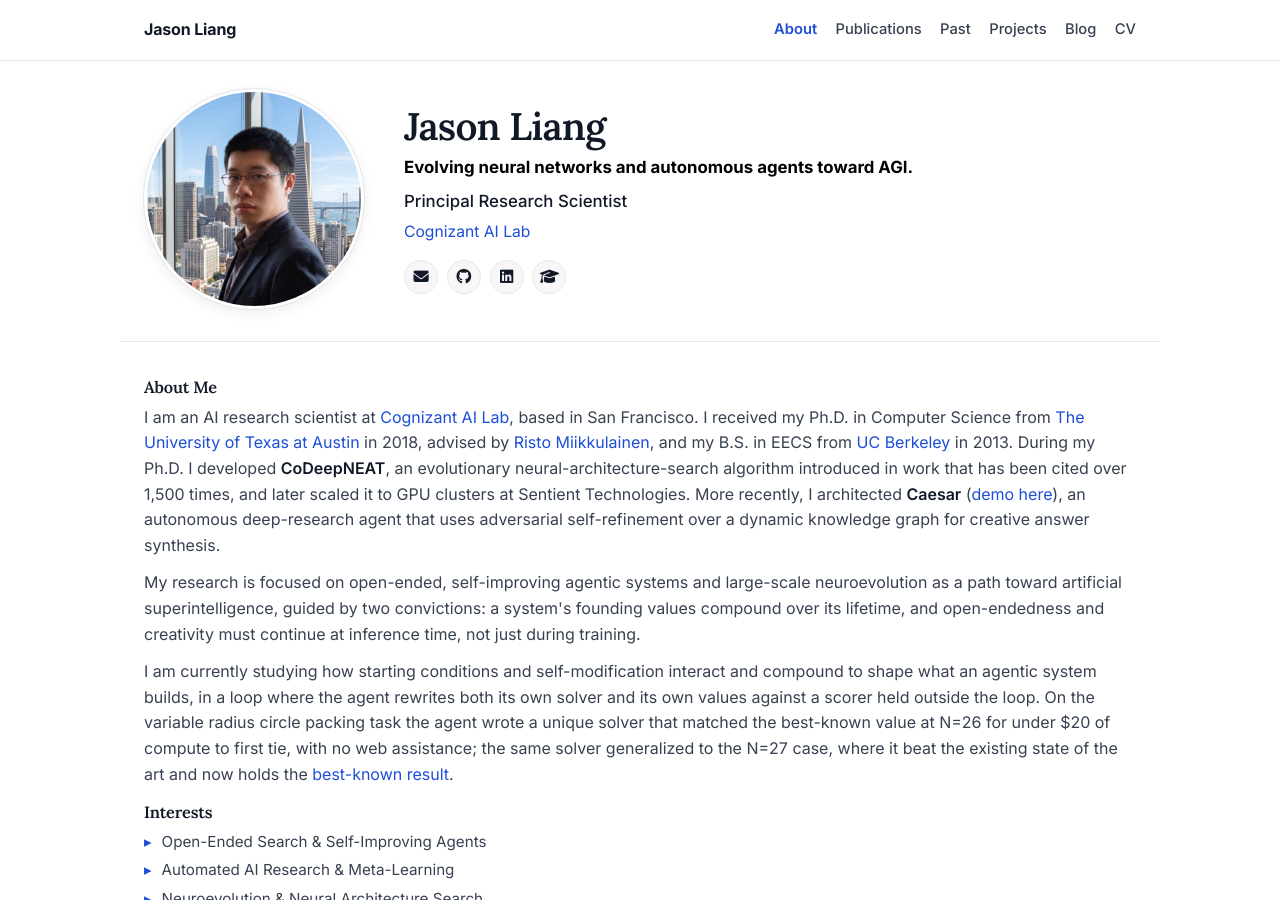
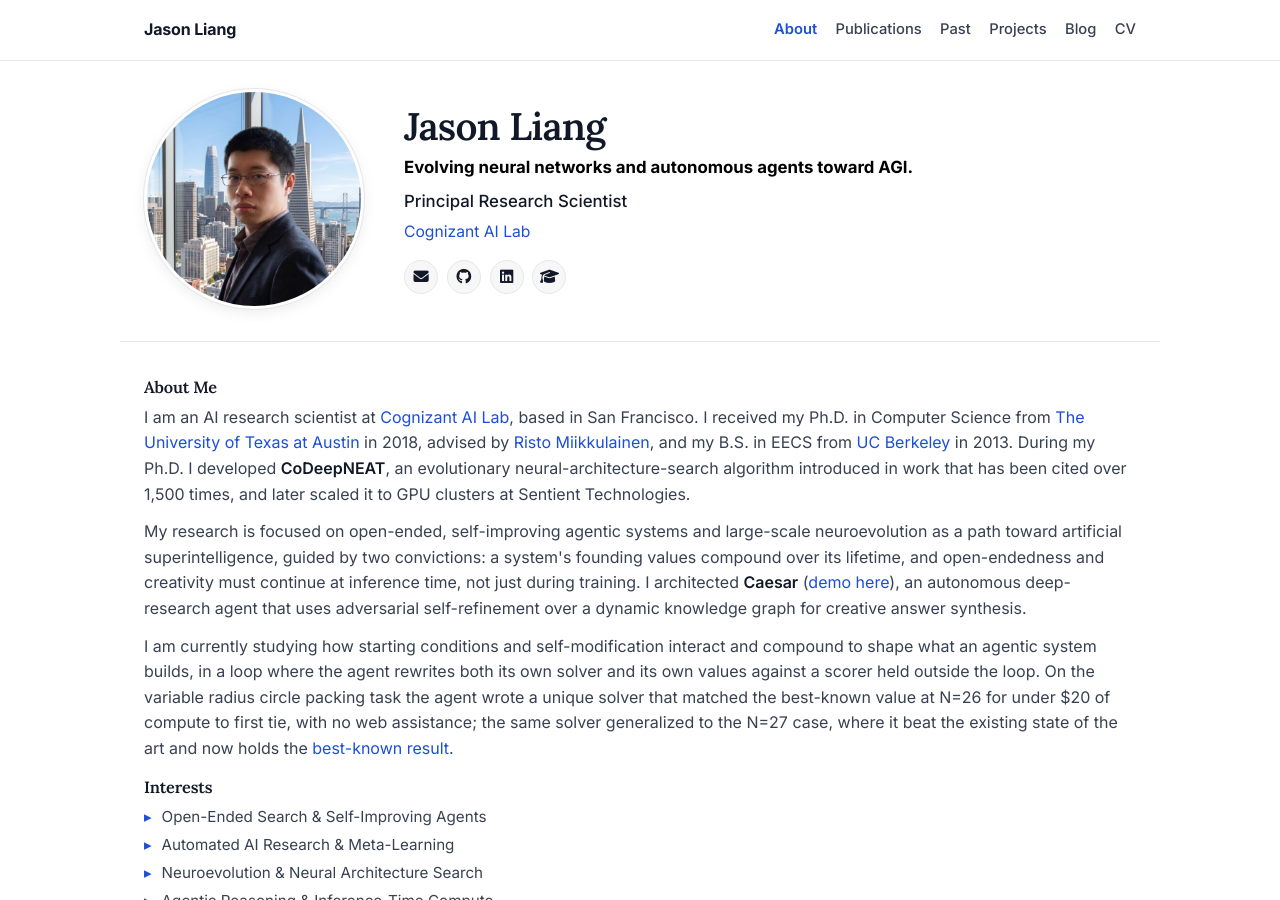
Before and after one commit to jasonzliang/jasonzliang.github.io, a Jekyll site: the page index.html, which Jekyll copies as it is, in a window 1280 px wide and 900 px high. Built offline with Jekyll 4.4.1, drawn with Linux system fonts in a browser that asks for light colours.

Commit message:
Move Caesar to close the convictions paragraph
Caesar instantiates the inference-time open-endedness conviction, so
it does more work as evidence directly after that claim than as a
floating bio item. Also puts the prototype adjacent to its successor
in the next paragraph, which the convictions previously interrupted.

Dropped "More recently" — it was anchored by "During my Ph.D." and
dangles off a timeless belief statement. Wording otherwise verbatim.

Co-Authored-By: Claude Opus 5 (1M context) <noreply@anthropic.com>

```diff
--- a/index.html
+++ b/index.html
@@ -134,8 +134,8 @@
 
   <section class="container section">
     <h3 class="block-heading">About Me</h3>
-    <p>I am an AI research scientist at <a href="https://www.cognizant.com/us/en/ai-labs" target="_blank" rel="noopener">Cognizant AI Lab</a>, based in San Francisco. I received my Ph.D. in Computer Science from <a href="https://www.cs.utexas.edu/" target="_blank" rel="noopener">The University of Texas at Austin</a> in 2018, advised by <a href="https://www.cs.utexas.edu/users/risto/" target="_blank" rel="noopener">Risto Miikkulainen</a>, and my B.S. in EECS from <a href="https://eecs.berkeley.edu/" target="_blank" rel="noopener">UC Berkeley</a> in 2013. During my Ph.D. I developed <a href="https://arxiv.org/abs/1703.00548" target="_blank" rel="noopener"><strong>CoDeepNEAT</strong></a>, an evolutionary neural-architecture-search algorithm introduced in work that has been cited over 1,500 times, and later scaled it to GPU clusters at Sentient Technologies. More recently, I architected <a href="https://jasonzliang.github.io/caesar-agent/" target="_blank" rel="noopener"><strong>Caesar</strong></a> (<a href="https://caesar.tanuki-owl.ts.net/" target="_blank" rel="noopener">demo here</a>), an autonomous deep-research agent that uses adversarial self-refinement over a dynamic knowledge graph for creative answer synthesis.</p>
-    <p>My research is focused on open-ended, self-improving agentic systems and large-scale neuroevolution as a path toward artificial superintelligence, guided by two convictions: a system's founding values compound over its lifetime, and open-endedness and creativity must continue at inference time, not just during training.</p>
+    <p>I am an AI research scientist at <a href="https://www.cognizant.com/us/en/ai-labs" target="_blank" rel="noopener">Cognizant AI Lab</a>, based in San Francisco. I received my Ph.D. in Computer Science from <a href="https://www.cs.utexas.edu/" target="_blank" rel="noopener">The University of Texas at Austin</a> in 2018, advised by <a href="https://www.cs.utexas.edu/users/risto/" target="_blank" rel="noopener">Risto Miikkulainen</a>, and my B.S. in EECS from <a href="https://eecs.berkeley.edu/" target="_blank" rel="noopener">UC Berkeley</a> in 2013. During my Ph.D. I developed <a href="https://arxiv.org/abs/1703.00548" target="_blank" rel="noopener"><strong>CoDeepNEAT</strong></a>, an evolutionary neural-architecture-search algorithm introduced in work that has been cited over 1,500 times, and later scaled it to GPU clusters at Sentient Technologies.</p>
+    <p>My research is focused on open-ended, self-improving agentic systems and large-scale neuroevolution as a path toward artificial superintelligence, guided by two convictions: a system's founding values compound over its lifetime, and open-endedness and creativity must continue at inference time, not just during training. I architected <a href="https://jasonzliang.github.io/caesar-agent/" target="_blank" rel="noopener"><strong>Caesar</strong></a> (<a href="https://caesar.tanuki-owl.ts.net/" target="_blank" rel="noopener">demo here</a>), an autonomous deep-research agent that uses adversarial self-refinement over a dynamic knowledge graph for creative answer synthesis.</p>
     <p>I am currently studying how starting conditions and self-modification interact and compound to shape what an agentic system builds, in a loop where the agent rewrites both its own solver and its own values against a scorer held outside the loop. On the variable radius circle packing task the agent wrote a unique solver that matched the best-known value at N=26 for under $20 of compute to first tie, with no web assistance; the same solver generalized to the N=27 case, where it beat the existing state of the art and now holds the <a href="https://www.packomania.com/csqv/csqv.html" target="_blank" rel="noopener">best-known result</a>.</p>
     <!--
       =============================================================
```
